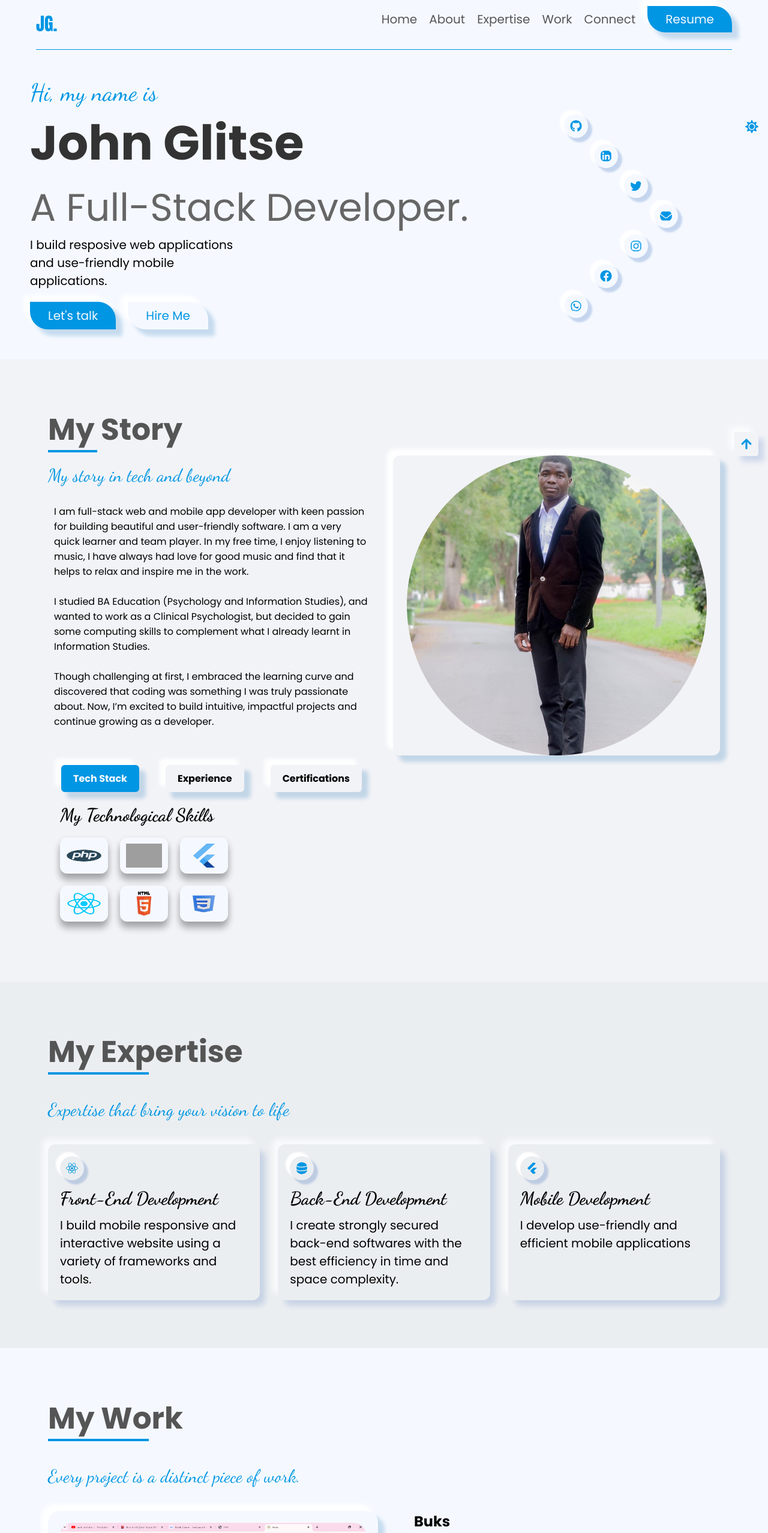
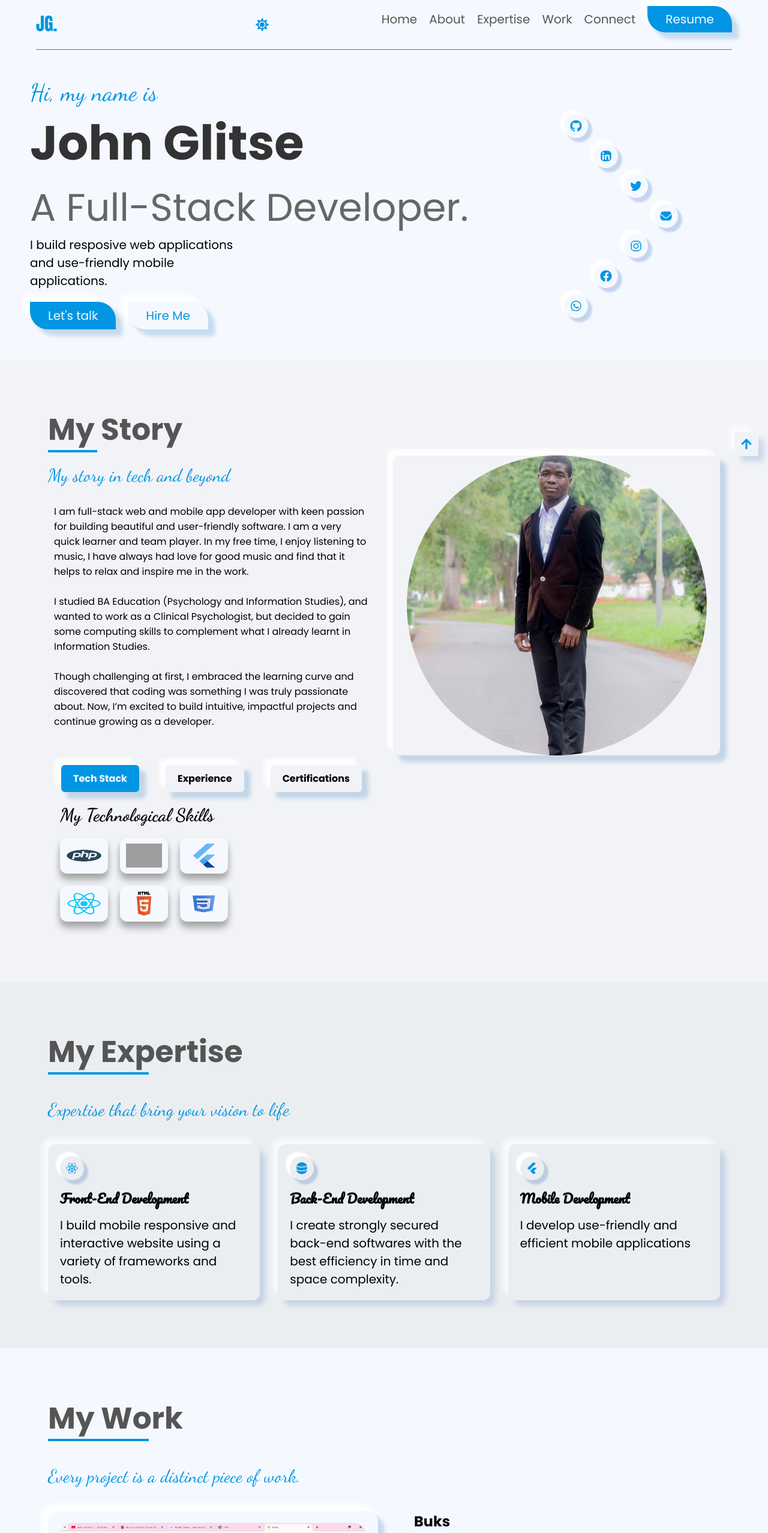
Before and after one commit to JohnGlitse/johnglitse, a React (Create React App) app: page / in a window 1280 px wide. Shown: the top 2555 px of the page at 60% size. Built offline with nearby package versions, Linux system fonts and the light colour scheme; grey boxes are pictures that could not be loaded.

Commit message:
new commit in 5/10/2024

```diff
--- a/public/index.html
+++ b/public/index.html
@@ -23,6 +23,7 @@
 
     <link href="https://fonts.googleapis.com/css2?family=Anton&display=swap" rel="stylesheet">
     <link href="https://fonts.googleapis.com/css2?family=Dancing+Script:wght@400..700&display=swap" rel="stylesheet">
+    <link href="https://fonts.googleapis.com/css2?family=Pacifico&display=swap" rel="stylesheet">
     <!--
       Notice the use of %PUBLIC_URL% in the tags above.
       It will be replaced with the URL of the `public` folder during the build.
--- a/src/App.js
+++ b/src/App.js
@@ -56,14 +56,16 @@ function App() {
   };
 
   // Styles for the theme toggle button (sun icon) and scroll to top button
-  const iconStyle = {
-    position: "fixed",
-    right: "16px",
-    top: "200px",
-    cursor: "pointer",
-    fontSize: "22px",
-    color: "var(--accent)",
-  };
+  // const iconStyle = {
+  //   position: "fixed",
+  //   right: "45%",
+  //   // tranform: "translateY(-50%)",
+  //   top: "3px",
+  //   zIndex: "100",
+  //   cursor: "pointer",
+  //   fontSize: "22px",
+  //   color: "var(--accent)",
+  // };
 
   const toTopStyle = {
     position: "fixed",
@@ -81,7 +83,7 @@ function App() {
     <div className="App">
       <Navbar />
 
-      <FaSun style={iconStyle} onClick={toggleTheme} />
+      <FaSun  onClick={toggleTheme} className="fasun" />
 
       <FaArrowUp style={toTopStyle} onClick={toTop} />
 
--- a/src/pages/Mywork.js
+++ b/src/pages/Mywork.js
@@ -41,66 +41,8 @@ const Mywork = () => {
         </div>
       </div>
       <hr/>
-    {/* THIS IS THE SECOND PROJECT */}
-
-    <div className='all-projects'>
-
-        <div className='mywork'>
 
 
-          <div className="work-text">
-            <h2 className='project-title'>Maranatha Guest House</h2>
-            <div className='description'>
-              A hotel management system which intends to integrate user booking sytems in the future.
-              It also has user authentication which will allow users to register and login.
-            </div>
-            <div className='languages'>
-              <p>JavaScript</p>
-              <p>HTML</p>
-              <p>CSS</p>
-            </div>
-            <span>
-            <a href='https://github.com/JohnGlitse/maranathagh'  className='code' target='_blank'> <p>Code <FaGithub /></p></a>
-            <a href='https://johnglitse.github.io/maranathagh/' className='demo' target='_blank'><p  style={buttonStyle}>Demo <FaUpRightFromSquare /></p></a>
-            </span>
-          </div>
-
-          <div className='work-img'><div className='img'>
-          <img src={`${process.env.PUBLIC_URL}/images/maranatha.png`} />
-            </div></div>
-        </div>
-      </div>
-       <hr/>
-     {/* THIS IS THE THIRD PROJECT */}
-
-     <div className='all-projects'>
-        <div className='mywork'>
-            {/* FIRST PROJECT */}
-        <div className='work-img'><div className='img'>
-        <img src={`${process.env.PUBLIC_URL}/images/pfa.png`} />
-          </div></div>
-
-          <div className="work-text">
-            <h2 className='project-title'>Forex Trading Academy</h2>
-            <div className='description'>
-              This a website where users can learn about forex trading from beginner to advanced level.
-              Intends to integrate user login and registration in the future and giving registered user
-              the chance to access lecture vidios online.
-            </div>
-            <div className='languages'>
-              <p>JavaScript</p>
-              <p>HTML</p>
-              <p>CSS</p>
-            </div>
-            <span>
-            <a href='https://github.com/JohnGlitse/pfa'  className='code' target='_blank'> <p>Code <FaGithub /></p></a>
-            <a href='https://johnglitse.github.io/pfa/' className='demo' target='_blank'><p  style={buttonStyle}>Demo <FaUpRightFromSquare /></p></a>
-            </span>
-          </div>
-
-        </div>
-      </div>
-      <hr/>
           {/* THIS IS THE FOURTH PROJECT */}
 
 
@@ -132,6 +74,101 @@ const Mywork = () => {
       </div>
       <hr/>
 
+
+
+     {/* THIS IS THE THIRD PROJECT */}
+
+     <div className='all-projects'>
+        <div className='mywork'>
+            {/* FIRST PROJECT */}
+        <div className='work-img'><div className='img'>
+        <img src={`${process.env.PUBLIC_URL}/images/pfa.png`} />
+          </div></div>
+
+          <div className="work-text">
+            <h2 className='project-title'>Forex Trading Academy</h2>
+            <div className='description'>
+              This a website where users can learn about forex trading from beginner to advanced level.
+              Intends to integrate user login and registration in the future and giving registered user
+              the chance to access lecture vidios online.
+            </div>
+            <div className='languages'>
+              <p>JavaScript</p>
+              <p>HTML</p>
+              <p>CSS</p>
+            </div>
+            <span>
+            <a href='https://github.com/JohnGlitse/pfa'  className='code' target='_blank'> <p>Code <FaGithub /></p></a>
+            <a href='https://johnglitse.github.io/pfa/' className='demo' target='_blank'><p  style={buttonStyle}>Demo <FaUpRightFromSquare /></p></a>
+            </span>
+          </div>
+
+        </div>
+      </div>
+      <hr/>
+
+
+     {/* THIS IS THE FLUTTER PROJECT */}
+
+     <div className='all-projects'>
+        <div className='mywork'>
+
+          <div className="work-text">
+            <h2 className='project-title'>MTN Mobile App UI clone</h2>
+            <div className='description'>
+              In this project, cloned the MTN mobile application using FLUTTER only. This is just a clone of the
+              MTN mobile application UI with no backend.
+            </div>
+            <div className='languages'>
+              <p>FLUTTER</p>
+            </div>
+            <span>
+            <a href='https://github.com/JohnGlitse/mtnclone'  className='code' target='_blank'> <p>Code <FaGithub /></p></a>
+            <a href='https://github.com/JohnGlitse/mtnclone' className='demo' target='_blank'><p  style={buttonStyle}>Demo <FaUpRightFromSquare /></p></a>
+            </span>
+          </div>
+          <div className='work-img'><div className='img'>
+        <img src={`${process.env.PUBLIC_URL}/images/mtn.jpg`} />
+          </div>
+          </div>
+
+        </div>
+
+      </div>
+      <hr/>
+
+    {/* THIS IS THE SECOND PROJECT */}
+
+    <div className='all-projects'>
+
+        <div className='mywork'>
+
+
+          <div className="work-text">
+            <h2 className='project-title'>Maranatha Guest House</h2>
+            <div className='description'>
+              A hotel management system which intends to integrate user booking sytems in the future.
+              It also has user authentication which will allow users to register and login.
+            </div>
+            <div className='languages'>
+              <p>JavaScript</p>
+              <p>HTML</p>
+              <p>CSS</p>
+            </div>
+            <span>
+            <a href='https://github.com/JohnGlitse/maranathagh'  className='code' target='_blank'> <p>Code <FaGithub /></p></a>
+            <a href='https://johnglitse.github.io/maranathagh/' className='demo' target='_blank'><p  style={buttonStyle}>Demo <FaUpRightFromSquare /></p></a>
+            </span>
+          </div>
+
+          <div className='work-img'><div className='img'>
+          <img src={`${process.env.PUBLIC_URL}/images/maranatha.png`} />
+            </div></div>
+        </div>
+      </div>
+       <hr/>
+
+
     {/* THE FIFTH PROJECT */}
     <div className='all-projects'>
 
@@ -141,11 +178,11 @@ const Mywork = () => {
           </div></div>
 
           <div className="work-text">
-            <h2 className='project-title'>My Portfolio</h2>
+            <h2 className='project-title'>Portfolio Website</h2>
             <div className='description'>
-              This is a book selling website where buys can purchase their favorite books ranging from
-              drama, poetry, fiction, non-fiction among others. It fully functional and integrates functionalities
-              such as search system, adding and removing from cart, user login and registration system among others.
+               This is a personal portfolio website where you get to know the person behind the code.
+               On this wesite, I tell a story about myself in Technology and my life outside programming.
+               I also showcase my creative projects on this portfolio.
             </div>
             <div className='languages'>
               <p>PHP</p>
@@ -162,6 +199,8 @@ const Mywork = () => {
       <hr/>
 
 
+
+
     </div>
 
   )
--- a/src/styles/app.css
+++ b/src/styles/app.css
@@ -62,12 +62,22 @@ html{
 }
 html, body{
     max-width: 100%;
-    /* overflow-x: hidden; */
+    overflow-x: hidden;
 }
 
 
 body{
     font-family: "poppins";
+}
+
+.fasun{
+    position: fixed;
+    right: 65%;
+    top: 30px;
+    z-index: 100;
+    cursor: pointer;
+    font-size: 22px;
+    color: var(--accent);
 }
 
 .button{
@@ -142,6 +152,23 @@ body{
     .line{
         width: 15%;
     }
+    .fasun{
+        position: fixed;
+        right: 45%;
+        top: 30px;
+        z-index: 100;
+        cursor: pointer;
+        font-size: 22px;
+        color: var(--accent);
+    }
+
+}
+
+@media screen and (min-width: 805px) and (max-width: 1000px){
+    .fasun{
+        right: 16px;
+        top: 150px;
+    }
 }
 
 @media screen and (max-width: 768px){
--- a/src/styles/home.css
+++ b/src/styles/home.css
@@ -113,6 +113,11 @@
   }
 
 /* WRITING MEDIA QUERY FOR SMALLER SCREEN DEVICES */
+/* @media screen and (max-width: 430px){
+  #home{
+    min-height: 100%;
+  }
+} */
   @media screen and (max-width: 576px){
     #home{
       flex-direction: column;
--- a/src/styles/nav.css
+++ b/src/styles/nav.css
@@ -8,7 +8,7 @@
     padding: 0 60px;
     position: sticky;
     top: 0;
-    z-index: 1000;
+    z-index: 100;
 }
 
 
--- a/src/styles/services.css
+++ b/src/styles/services.css
@@ -30,9 +30,9 @@
     white-space: nowwrap;
 }
 .service-head{
-    font-size: 30px;
+    font-size: 1.3rem;
     font-weight: bold;
-    font-family: "dancing script";
+    font-family: "pacifico";
 }
 .service > p{
     font-size: 20px;
@@ -70,7 +70,7 @@
     }
 
     .service-head {
-        font-size: 26px;
+        font-size: 1.3rem;
 
     }
     .service-head > span{
```
Also changed, not shown: public/images/mtn.jpg (added), public/images/mtnclone.jpg (added).
